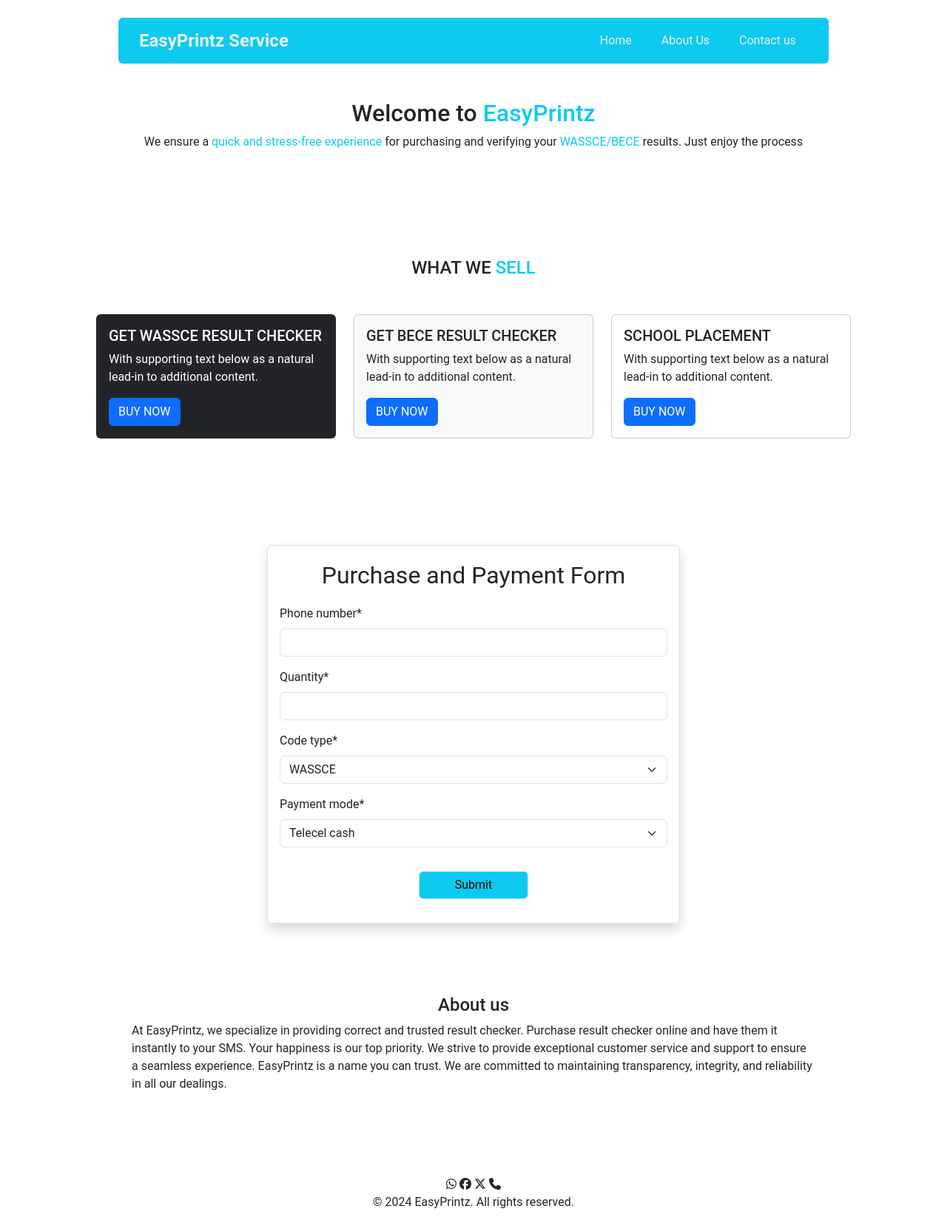
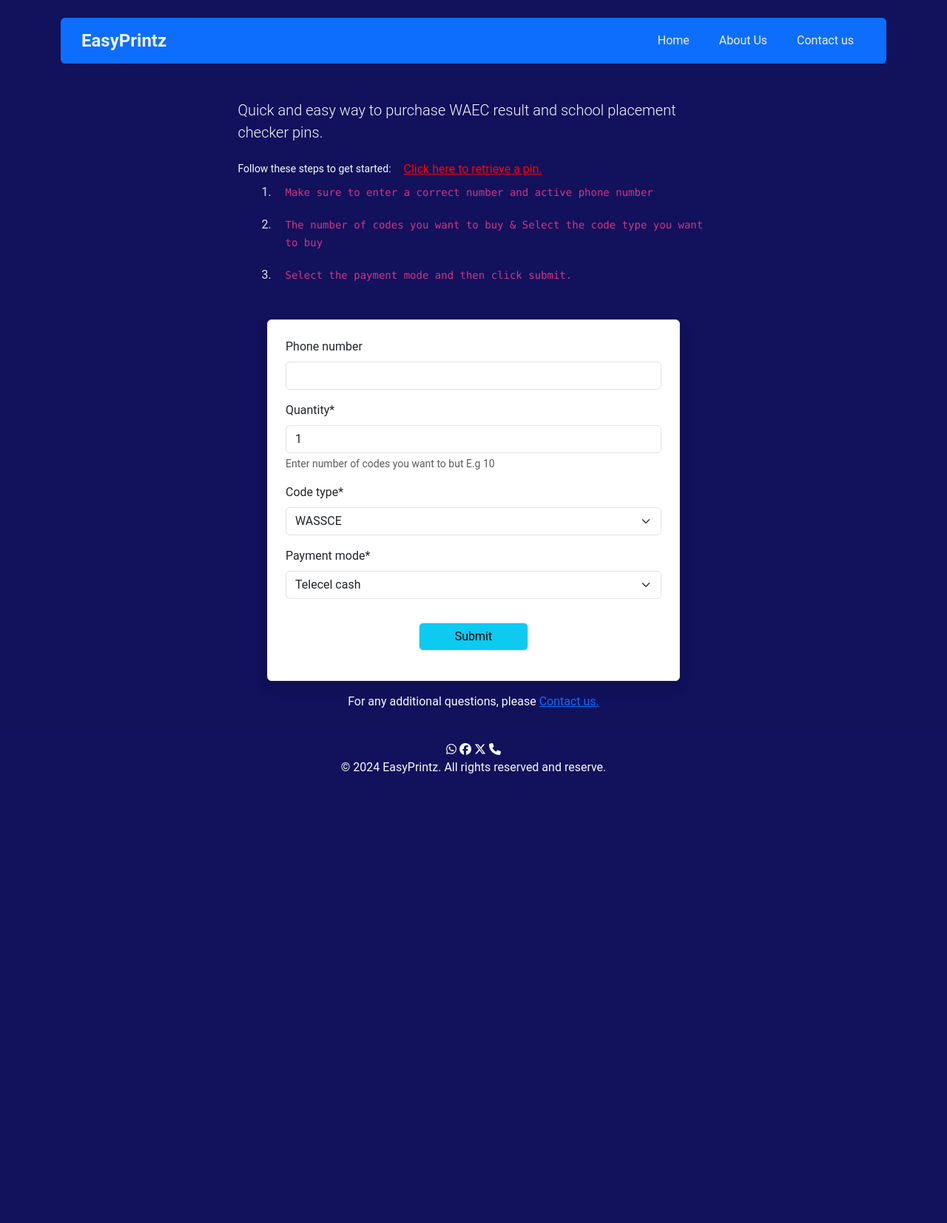
Before and after one commit to timothysaatum/easyprints, a Django app: page / in a window 1280 px wide. Shown: the whole page at 74% size. After the commit the page ends 1046 px from the top, so only its background shows below. Run offline with Django 5.2, Linux system fonts and the light colour scheme; some libraries are stand-ins or nearby versions.

Commit message:
adding message

```diff
--- a/easyprints/settings.py
+++ b/easyprints/settings.py
@@ -40,7 +40,8 @@ INSTALLED_APPS = [
     'crispy_forms',
     'main',
     'crispy_bootstrap5',
-    'accounts'
+    'accounts',
+    'phonenumber_field'
 ]
 
 MIDDLEWARE = [
--- a/main/forms.py
+++ b/main/forms.py
@@ -1,4 +1,7 @@
 from django import forms
+from crispy_forms.helper import FormHelper
+from crispy_forms.layout import Layout, HTML
+from phonenumber_field.formfields import PhoneNumberField
 
 CODE_TYPE = [
     ('WASSCE', 'WASSCE'),
@@ -17,7 +20,45 @@ class FileUploadForm(forms.Form):
 
 
 class TransactionForm(forms.Form):
-    phone_number = forms.CharField(max_length=15)
-    quantity = forms.CharField(max_length=15)
+    phone_number = PhoneNumberField(
+        region='GH',
+        widget=forms.TextInput(
+            attrs={
+                'placeholder': 'Enter a valid phone number (+233...)'
+            }
+        )
+    )
+
+    quantity = forms.IntegerField(
+        initial=1,
+        help_text='Enter number of codes you want to but E.g 10',
+    )
     code_type = forms.ChoiceField(choices=CODE_TYPE)
     payment_mode = forms.ChoiceField(choices=MOMO_ACCOUNT_TYPE)
+
+    def __init__(self, *args, **kwargs):
+        super(TransactionForm, self).__init__(*args, **kwargs)
+        self.helper = FormHelper()
+        self.helper.form_method = 'post'
+        self.helper.layout = Layout(
+            HTML(
+                """
+                <div class="input-group">
+                    <div class="input-group-prepend">
+                        <span class="input-group-text">+233</span>
+                    </div>
+                    {{form.phone_number}}
+                </div>
+            """)
+        )
+
+
+class RetrieveCodeForm(forms.Form):
+    phone_number = PhoneNumberField(
+        region='GH',
+        widget=forms.TextInput(
+            attrs={
+                'placeholder': 'Enter a valid phone number (+233...)'
+            }
+        )
+    )
--- a/main/static/main/style.css
+++ b/main/static/main/style.css
@@ -1,12 +1,16 @@
 body {
-    font-family: 'Roboto', sans-serif;
-
+    font-family: 'Roboto', Verdana, Geneva, Tahoma, sans-serif;
+    background-color: #060654f3;
 }
-
 
 .navbar-custom {
     background-color: #1473d3;
     padding: 1rem;
+}
+
+.bg-primary{
+    background-color: #060654f3 !important;
+    color: white !important;
 }
 
 .navbar-brand {
@@ -87,3 +91,77 @@ transform: scale(1.15);
 .navbar {
     padding-left: 0;
 }
+/*usage instruction*/
+.instructions {
+    margin: 20px 0;
+}
+
+.step {
+    margin-bottom: 20px;
+}
+ol {
+    list-style: none;
+    /* Remove default list styling */
+    counter-reset: list-counter;
+    /* Create a counter */
+}
+
+ol li {
+    counter-increment: list-counter;
+    /* Increment the counter */
+    position: relative;
+    /* Position relative for absolute positioning */
+    padding-left: 2em;
+    /* Space for the number */
+}
+
+ol li::before {
+    content: counter(list-counter) ". ";
+    /* Add the number before the list item */
+    position: absolute;
+    /* Position the number absolutely */
+    left: 0;
+    /* Align to the left */
+    color: rgb(232, 223, 223);
+    /* Change color here */
+}
+
+.btn-link-red {
+    color: red;
+}
+
+.btn-link-red:hover {
+    color: darkred;
+}
+
+.about-section {
+    padding: 60px 0;
+}
+
+.about-title {
+    font-size: 2.5rem;
+    font-weight: bold;
+}
+
+.about-content {
+    font-size: 1.1rem;
+    line-height: 1.7;
+}
+
+.services-section {
+    padding: 60px 0;
+}
+
+.service-title {
+    font-size: 2.5rem;
+    font-weight: bold;
+}
+
+.service-content {
+    font-size: 1.1rem;
+    line-height: 1.7;
+}
+
+.service-item {
+    margin-bottom: 30px;
+}
--- a/main/static/main/style.js
+++ b/main/static/main/style.js
@@ -1,4 +1,5 @@
-$(document).ready(function () {
+$(document).ready(
+  function () {
     $("#sidebarToggle").on("click", function () {
       $("#sidebar").toggleClass("d-none");
       if ($("#sidebar").hasClass("d-none")) {
@@ -7,4 +8,19 @@ $(document).ready(function () {
         $("#content").css("margin-left", "250px");
       }
     });
-});
+  },
+  function submitForm() {
+    const name = document.getElementById("name").value;
+    const email = document.getElementById("email").value;
+    const message = document.getElementById("message").value;
+
+    // Perform your form submission logic here
+    console.log("Form submitted:", { name, email, message });
+
+    // Close the modal after submission
+    const modal = bootstrap.Modal.getInstance(
+      document.getElementById("exampleModal")
+    );
+    modal.hide();
+  }
+);
--- a/main/templates/main/base.html
+++ b/main/templates/main/base.html
@@ -1,9 +1,6 @@
 {% load static %}
-
-
 <!DOCTYPE html>
 <html lang="en">
-
 <head>
   <meta charset="utf-8" />
   <meta name="viewport" content="width=device-width, initial-scale=1" />
@@ -16,24 +13,27 @@
 </head>
 
 <body class="background-image">
-  <nav class="navbar navbar-expand-lg w-75 text-bg-info rounded  mx-auto mt-4">
+ <div class="container">
+   <nav class="navbar navbar-expand-lg text-bg-primary rounded  mx-auto mt-4">
     <div class="container-fluid">
-      <a class="navbar-brand ms-3" href="#">EasyPrintz Service</a>
+      <a class="navbar-brand ms-3" href="{% url 'home' %}">EasyPrintz</a>
       <button class="navbar-toggler" type="button" data-bs-toggle="collapse" data-bs-target="#navbarNav"
         aria-controls="navbarNav" aria-expanded="false" aria-label="Toggle navigation">
         <span class="navbar-toggler-icon"></span>
       </button>
-
       <div class="collapse navbar-collapse" id="navbarNav">
         <ul class="navbar-nav  ms-auto">
+          <!-- <li class="nav-item me-4">
+            <a class="nav-link active" aria-current="page" href="{% url 'services' %}">Services</a>
+          </li> -->
           <li class="nav-item me-4">
-            <a class="nav-link active" aria-current="page" href="#">Home</a>
+            <a class="nav-link" href="{% url 'home' %}">Home</a>
           </li>
           <li class="nav-item me-4">
-            <a class="nav-link" href="#">About Us</a>
+            <a class="nav-link" href="{% url 'about' %}">About Us</a>
           </li>
           <li class="nav-item me-4">
-            <a class="nav-link" href="#">Contact us</a>
+            <a class="nav-link" href="tel:+233594438287">Contact us</a>
           </li>
 
         </ul>
@@ -41,21 +41,21 @@
 
     </div>
   </nav>
-  {% block navbar %} {% endblock navbar %}
+ </div>
   {% block content %}
-  <h1>Booking Page</h1>
+
   {% endblock content %}
 
 {% block footer %}
-<footer class="text-center mt-4">
+<hr>
+<footer class="text-center mt-4 text-light">
   <div>
-    <i class="fa-brands fa-whatsapp"></i>
-    <i class="fa-brands fa-facebook"></i>
-    <i class="fa-brands fa-x-twitter"></i>
-    <i class="fa-solid fa-phone"></i>
+    <i class="fa-brands fa-whatsapp text-light"></i>
+    <i class="fa-brands fa-facebook text-light"></i>
+    <i class="fa-brands fa-x-twitter text-light"></i>
+    <i class="fa-solid fa-phone text-light"></i>
   </div>
-  <p>&copy; 2024 EasyPrintz. All rights reserved.</p>
-
+  <p>&copy; 2024 EasyPrintz. All rights reserved and reserve.</p>
 </footer>
 {% endblock footer %}
 
@@ -65,5 +65,4 @@
   <script src="https://code.jquery.com/jquery-3.6.0.min.js"></script>
   <script src="{% static 'main/style.js' %}"></script>
 </body>
-
 </html>
--- a/main/templates/main/index.html
+++ b/main/templates/main/index.html
@@ -1,64 +1,126 @@
 {% extends 'main/base.html' %}
-{% load static %} {% load crispy_forms_tags %}
+{% load static %}
+{% load crispy_forms_tags %}
 {% block title %}EasyPrints - Home{% endblock title %}
 {% block content %}
 <div class="container mt-5">
-  <div class="mb-5">
-    <h2 class="text-center">Welcome to <span class="text-info">EasyPrintz</span></h2>
-    <p class="text-center">We ensure a <span class="text-info">quick and stress-free experience</span> for purchasing
-      and verifying your <span class="text-info">WASSCE/BECE</span> results. Just enjoy the process</p>
-  </div>
+  <div class="container">
+    <!-- Instructions Section -->
+    <div class="instructions col col-md-7 mx-auto">
+      <p class="lead text-light">Quick and easy way to purchase WAEC result and school placement checker pins.</p>
+      <div>
+        <small class="text-light">Follow these steps to get started:</small>
+        <!-- Button to Open the Modal -->
+        <button
+          type="button"
+          class="btn btn-link btn-link-red"
+          data-bs-toggle="modal"
+          data-bs-target="#exampleModal"
+        >
+          Click here to retrieve a pin.
+        </button>
 
-  <div class="  p-5">
-    <h4 class="text-center mt-5 mb-4">WHAT WE <span class="text-info">SELL</span></h4>
-
-    <div class="row mt-5 mb-5">
-      <div class="col-sm-4 mb-3 mb-sm-0 mb-5">
-        <div class="card bg-dark text-white">
-          <div class="card-body">
-            <h5 class="card-title">GET WASSCE RESULT CHECKER</h5>
-            <p class="card-text">With supporting text below as a natural lead-in to additional content.</p>
-            <a href="#" class="btn btn-primary">BUY NOW</a>
+        <!-- The Modal -->
+        <div
+          class="modal fade"
+          id="exampleModal"
+          tabindex="-1"
+          aria-labelledby="exampleModalLabel"
+          aria-hidden="true"
+        >
+          <div class="modal-dialog">
+            <div class="modal-content">
+              <div class="modal-header">
+                <h5 class="modal-title" id="exampleModalLabel">Retrieve Code</h5>
+                <button
+                  type="button"
+                  class="btn-close"
+                  data-bs-dismiss="modal"
+                  aria-label="Close"
+                ></button>
+              </div>
+              <div class="modal-body">
+                <form id="modalForm">
+                  <label for="phone"
+                    >Enter phone you used to buy the code</label
+                  >
+                  <input
+                    type="text"
+                    name="phone"
+                    id="phone"
+                    class="form-control"
+                  />
+                  <label for="date">Enter the date you bought the code</label>
+                  <input
+                    type="date"
+                    name="date"
+                    id="date"
+                    class="form-control"
+                  />
+                </form>
+              </div>
+              <div class="modal-footer">
+                <button
+                  type="button"
+                  class="btn btn-secondary"
+                  data-bs-dismiss="modal"
+                >
+                  Close
+                </button>
+                <button
+                  type="button"
+                  class="btn btn-primary"
+                  onclick="submitForm()"
+                >
+                  Submit
+                </button>
+              </div>
+            </div>
           </div>
         </div>
-      </div>
-      <div class="col-sm-4 mb-3 mb-sm-0">
-        <div class="card bg-light text-dark">
-          <div class="card-body">
-            <h5 class="card-title">GET BECE RESULT CHECKER</h5>
-            <p class="card-text">With supporting text below as a natural lead-in to additional content.</p>
-            <a href="#" class="btn btn-primary">BUY NOW</a>
-          </div>
-        </div>
-      </div>
-      <div class="col-sm-4">
-        <div class="card card">
-          <div class="card-body">
-            <h5 class="card-title">SCHOOL PLACEMENT</h5>
-            <p class="card-text">With supporting text below as a natural lead-in to additional content.</p>
-            <a href="#" class="btn btn-primary">BUY NOW</a>
-          </div>
-        </div>
+        <ol>
+          <li>
+            <div class="step">
+              <code
+                >Make sure to enter a correct number and active phone number</code
+              >
+            </div>
+          </li>
+          <li>
+            <div class="step">
+              <code>The number of codes you want to buy & Select the code type you want to buy</code>
+            </div>
+          </li>
+          <li>
+            <div class="step">
+              <code>Select the payment mode and then click submit.</code>
+            </div>
+          </li>
+        </ol>
       </div>
     </div>
   </div>
-
-  <div class="col-12 col-md-6 mx-auto border rounded p-3 bg-body shadow mt-5">
-    <p class="text-center fs-2">Purchase and Payment Form</p>
+  <!-- <h3 class="text-light text-center text-decoration-underline text-capitalize">
+    Please provide valid details
+  </h3> -->
+  <div class="col-12 col-md-6 mx-auto border rounded bg-body shadow p-4 mt-5">
     <form method="POST">
-      {% csrf_token %}
-      {{ form|crispy }}
+      {% csrf_token %} {{ form|crispy }}
       <div class="text-center">
-        <button class="btn btn-info mb-3 mt-3 px-5 border rounded" type="submit">
+        <button
+          class="btn btn-info mb-3 mt-3 px-5 border rounded"
+          type="submit"
+        >
           Submit
         </button>
       </div>
     </form>
   </div>
-  <div class="m-5 p-5"><h4 class="text-center">About us</h4>
-    <p>At EasyPrintz, we specialize in providing correct and trusted result checker. Purchase result checker online and have them it instantly to your SMS. Your happiness is our top priority. We strive to provide exceptional customer service and support to ensure a seamless
-    experience. EasyPrintz is a name you can trust. We are committed to maintaining transparency, integrity, and reliability in all our
-    dealings.</p>
+  <div class="text-center mt-3">
+    <p class="mb-0 text-light">
+      For any additional questions, please
+      <a href="tel:+233594438287">Contact us.</a>
+    </p>
   </div>
 </div>
 {% endblock content %}
--- a/main/urls.py
+++ b/main/urls.py
@@ -1,8 +1,10 @@
 from django.urls import path
-from .views import IndexView, UploadFileView, MakePaymentView
+from .views import IndexView, UploadFileView, RetrieveCode, About, Services
 
 urlpatterns = [
     path('', IndexView.as_view(), name='home'),
     path('upload-document/', UploadFileView.as_view(), name='file-upload'),
-    path('make-payment/', MakePaymentView.as_view(), name='make-payment')
+    path('retrieve-code/', RetrieveCode.as_view(), name='retrieve-code'),
+    path('about/', About.as_view(), name='about'),
+    path('services/', Services.as_view(), name='services'),
 ]
--- a/main/views.py
+++ b/main/views.py
@@ -1,7 +1,7 @@
 from django.shortcuts import redirect
 from django.views.generic import TemplateView
 from django.views.generic.edit import FormView
-from .forms import FileUploadForm, TransactionForm
+from .forms import FileUploadForm, TransactionForm, RetrieveCodeForm
 from django.urls import reverse_lazy
 import pandas as pd
 from .models import PinCode, Payment
@@ -10,10 +10,11 @@ from django.contrib.auth.mixins import LoginRequiredMixin
 from django.http import JsonResponse
 from .utils import SendSms,initialize_payment, verify_payment
 from django.conf import settings
+from decimal import Decimal
 
 
 
-class MakePaymentView(TemplateView):
+class RetrieveCode(FormView):
     template_name = 'main/index.html'
 
 
@@ -45,20 +46,39 @@ class IndexView(FormView):
     def form_valid(self, form):
 
         phone = form.cleaned_data['phone_number']
+        print(phone)
         quantity = form.cleaned_data['quantity']
-        code_type = PinCode.objects.filter(code_type=form.cleaned_data['code_type'], is_used=False).first()
-
-        amount = 10000
+        email = 'easyprintz@gmail.com'
         reference = str(uuid.uuid4())
 
-        Payment.objects.create(phone_number=phone, amount=amount, quantity=quantity, reference=reference)
-        initialize_payment(amount, 'tsaatum@outlook.com')
-        verify_payment(reference)
-        code_sender = SendSms()
-        recipients = [phone]
+        pin_code = PinCode.objects.filter(code_type=form.cleaned_data['code_type'], is_used=False).first()
+        if pin_code:
+            amount = Decimal(quantity) * pin_code.price
+            try:
+                initialize_payment(amount, email)
+                verify_payment(reference)
+                Payment.objects.create(
+                    phone_number=phone,
+                    amount=amount,
+                    quantity=quantity,
+                    email=email,
+                    reference=reference
+                )
+                code_sender = SendSms()
+                recipients = [phone]
 
-        message = f'Pin code:{code_type.pin}, serial_number:{code_type.serial_number}'
-        sender = settings.SENDER_ID
-        code_sender.send_code(recipients, message, sender)
+                message = f'Pin code:{pin_code.pin}, serial_number:{pin_code.serial_number}'
+                sender = settings.SENDER_ID
+                code_sender.send_code(recipients, message, sender)
+            except Exception as e:
+                print(e)
 
         return redirect('home')
+
+
+class About(TemplateView):
+    template_name = 'main/about.html'
+
+
+class Services(TemplateView):
+    template_name = 'main/services.html'
```
Also changed, not shown: main/models.py (+6 -2 lines), main/templates/main/about.html (added, +30 -0 lines), main/templates/main/services.html (added, +31 -0 lines), main/migrations/0005_pincode_price.py (added), main/migrations/0006_payment_code_type.py (added), main/migrations/0007_remove_payment_code_type.py (added), main/migrations/0008_payment_email.py (added), main/migrations/0009_payment_created_at.py (added), main/migrations/0010_pincode_created_at.py (added). Lines whose indentation alone changed are shown as unchanged.
